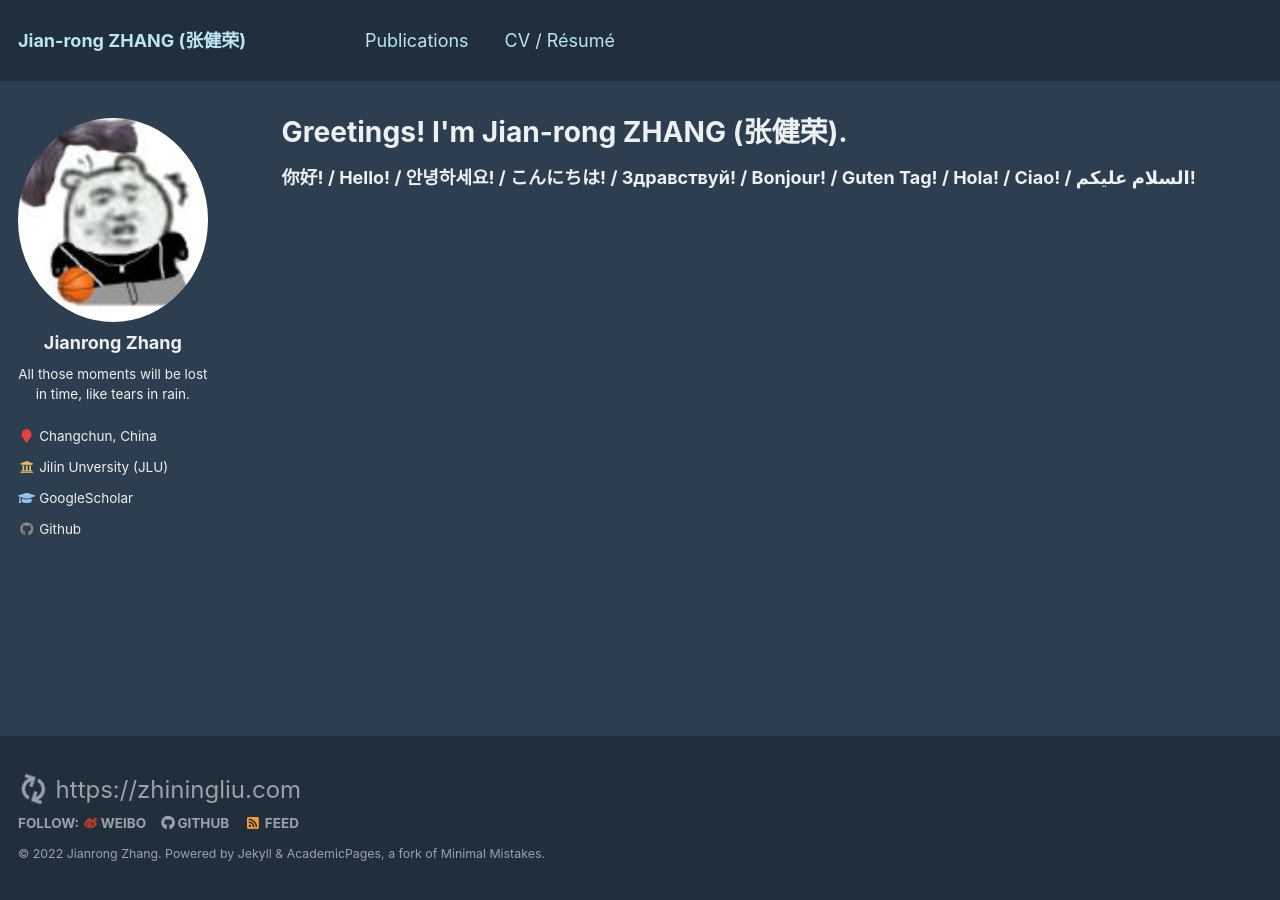
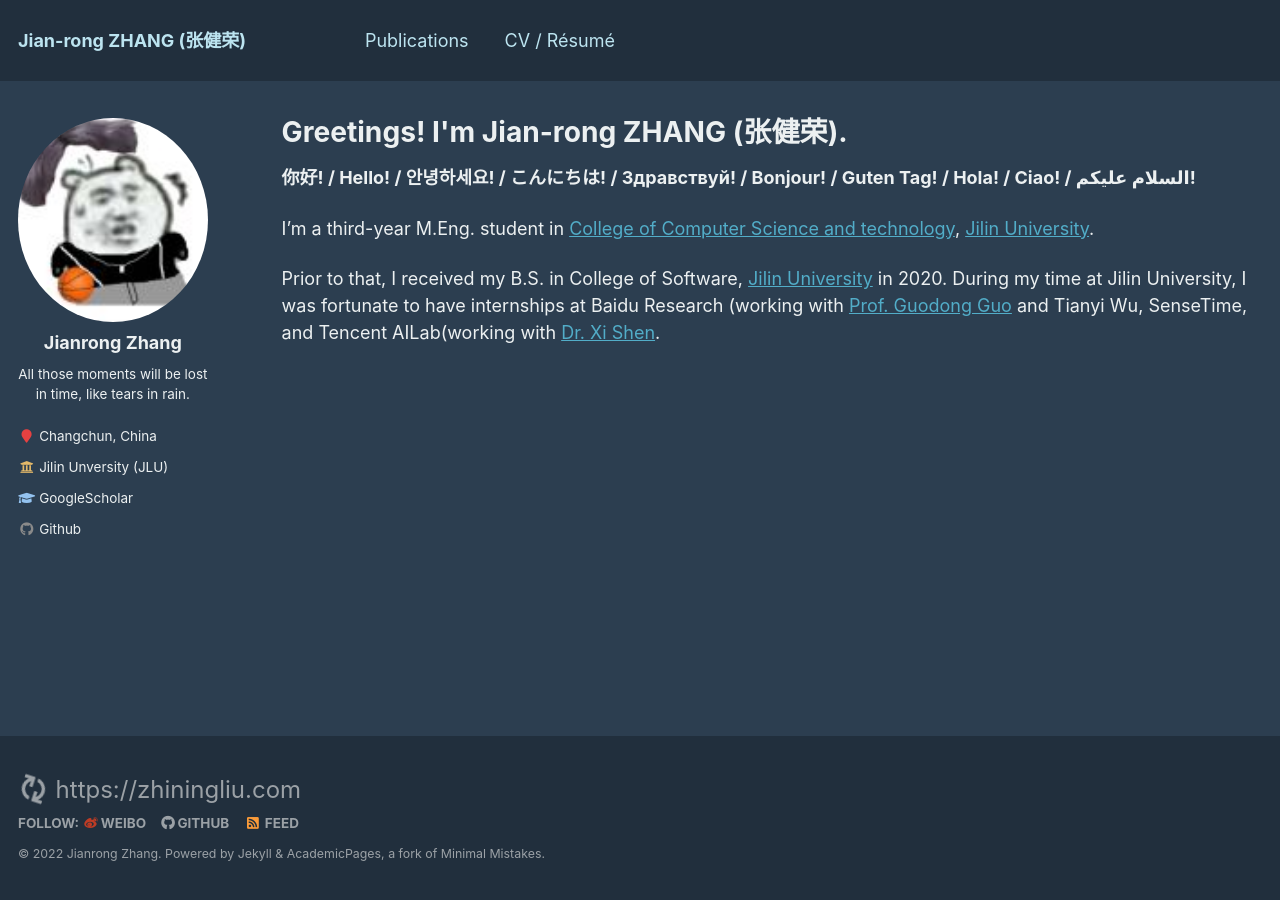
Before and after one commit to Jiro-zhang/jiro-zhang.github.io, a Jekyll site: the page built from _pages/about.md, in a window 1280 px wide. Built offline with Jekyll 4.4.1, drawn with Linux system fonts in a browser that asks for light colours.

Commit message:
introduction

```diff
--- a/_config.yml
+++ b/_config.yml
@@ -85,7 +85,7 @@
   bio              : "All those moments will be lost in time, like tears in rain."
   location         : "Changchun, China"
   employer         : "Jilin Unversity (JLU)"
-  employer_site    : #"https://illinois.edu/"
+  employer_site    : "https://www.jlu.edu.cn/"
   zhihu            : #"liu-zhi-zhu-14"
   pubmed           :
   googlescholar    : "https://scholar.google.com/citations?user=5WORAUQAAAAJ&hl=zh-CN"
--- a/_pages/about.md
+++ b/_pages/about.md
@@ -19,10 +19,11 @@
 <!-------------------->
 **你好! / Hello! / 안녕하세요! / こんにちは! / Здравствуй! / Bonjour! / Guten Tag! / Hola! / Ciao! / السلام عليكم!**
 
-<!-- I'm a first-year Ph.D. student in [Department of Computer Science](https://cs.illinois.edu/), [University of Illinois at Urbana-Champaign](https://illinois.edu/), working with the very nice [Prof. Hanghang Tong](http://tonghanghang.org/).
+I'm a third-year M.Eng. student in [College of Computer Science and technology](http://ccst.jlu.edu.cn/), [Jilin University](http://global.jlu.edu.cn/).
 
-Before joining UIUC, I received my M.Eng. and B.S. in Computer Science from [Jilin University](http://global.jlu.edu.cn/) in 2019 and 2022, respectively.
-During my time at Jilin University, I was fortunate to have [Prof. Yi Chang](http://yichang-cs.com/) as my mentor, and had the pleasure of working with [Dr. Jiang Bian](https://sites.google.com/view/jiangbian) & [Dr. Wei Cao](https://weicao1990.github.io/) (Microsoft Research), [Dr. Pengfei Wei](http://pengfei-wei.com/) (ByteDance), and [Prof. Jing Jiang](https://profiles.uts.edu.au/jing.jiang) (UTS).
+Prior to that, I received my B.S. in College of Software, [Jilin University](http://global.jlu.edu.cn/) in 2020.
+During my time at Jilin University, I was fortunate to have internships at Baidu Research (working with [Prof. Guodong Guo](https://scholar.google.com/citations?user=f2Y5nygAAAAJ&hl=zh-CN) and Tianyi Wu, SenseTime, and Tencent AILab(working with [Dr. Xi Shen](https://xishen0220.github.io/).
+
 
 <!-- I am a M.S. student at [School of Artificial Intelligence](http://sai.jlu.edu.cn/) at [Jilin University](http://global.jlu.edu.cn/), supervised by Prof. [Yi Chang](http://yichang-cs.com/).
 Prior to that, I received my B.S. in Computer Science (Tang Ao-qing Honors Program) from Jilin University in 2019. -->
```
Also changed, not shown: images/IMG_0021.JPG (deleted), images/IMG_0080.JPG (deleted), images/IMG_0364.JPG (deleted), images/dube.png (deleted), images/imbens.png (deleted), images/jlusai.png (deleted), images/me-and-fiancee.jpg (deleted), images/mesa.png (deleted), images/microsoft.png (deleted), images/msra-leeks.jpg (deleted), images/neurips-2020-meetup.jpg (deleted), images/spe.png (deleted), 5 other files.
